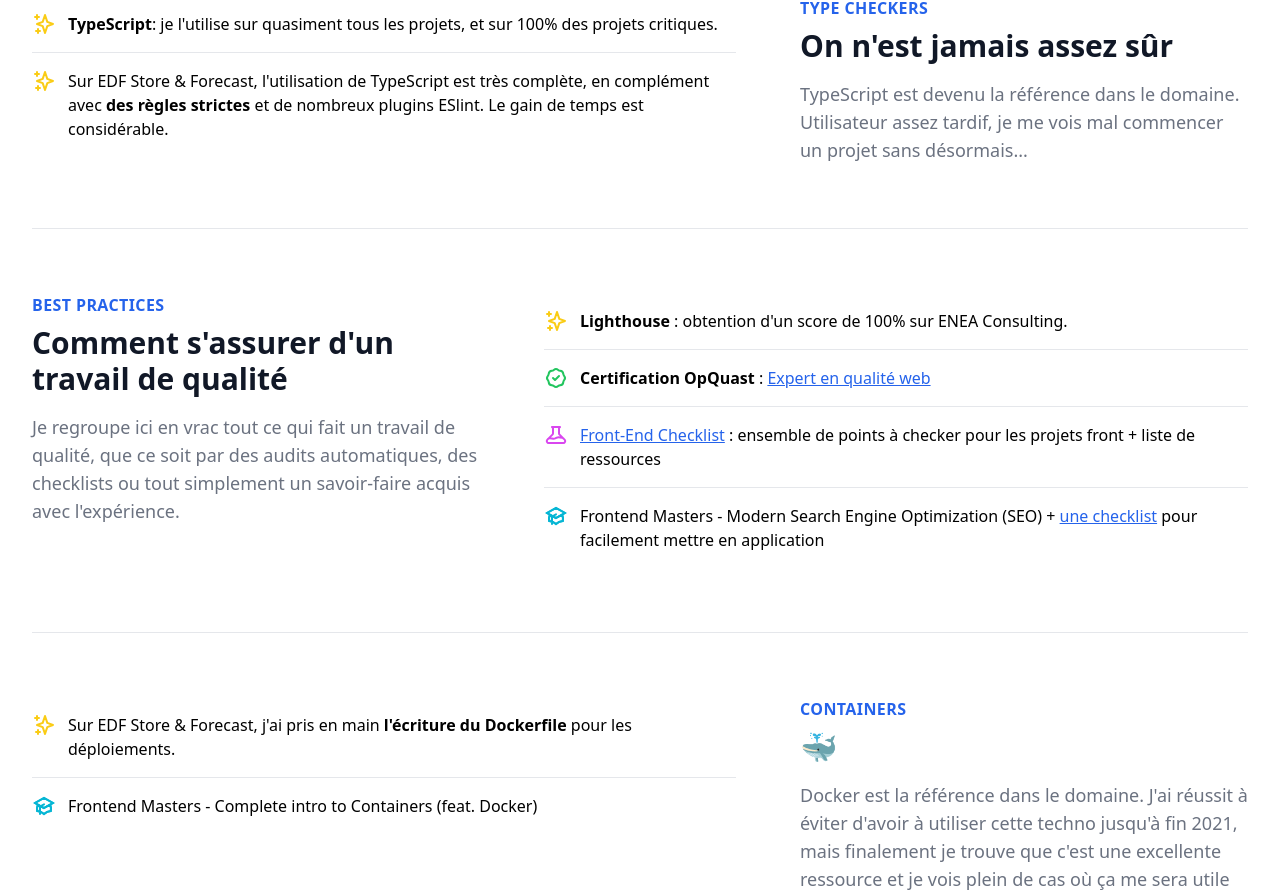
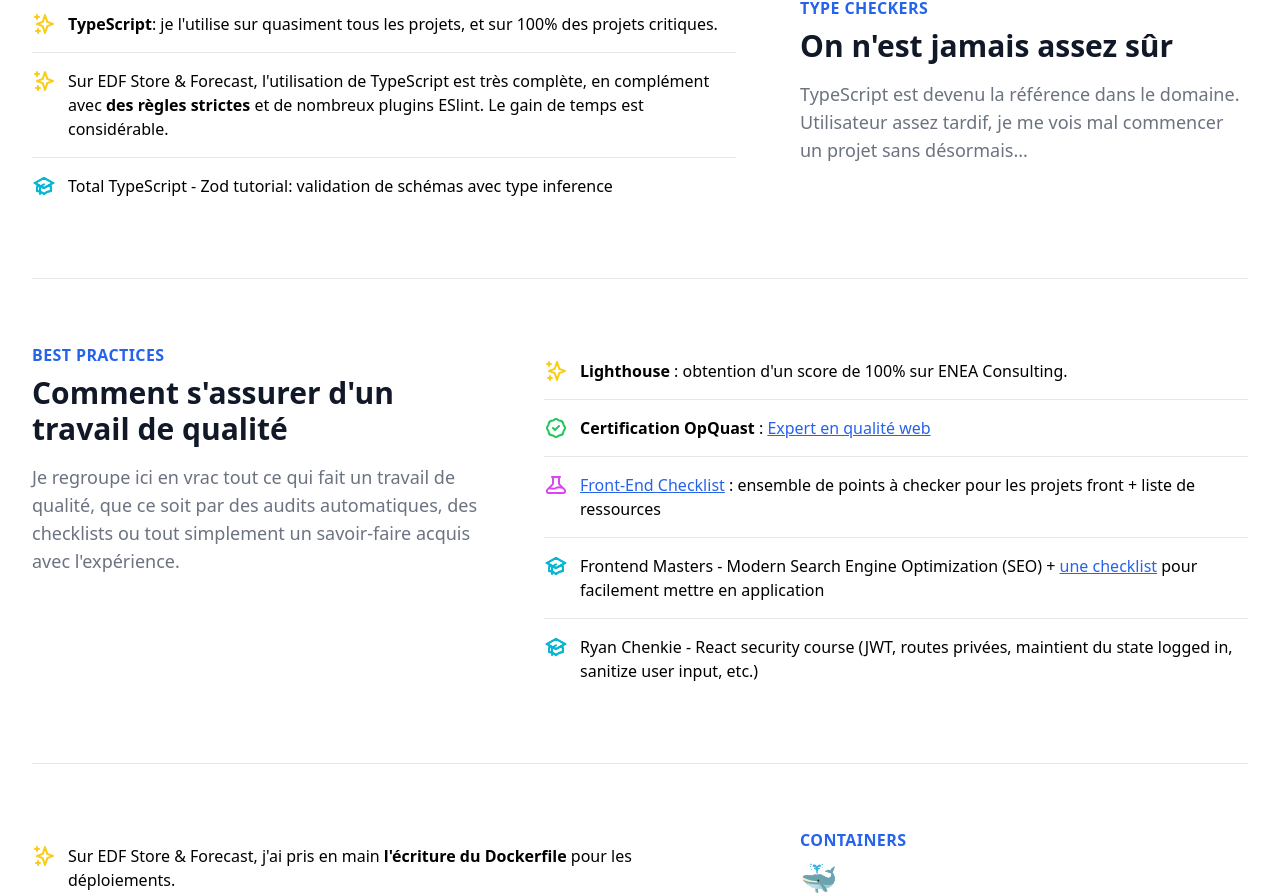
Before and after one commit to tidusia/thibaud-on-next, a Next.js app: page /competences in a window 1280 px wide. Shown: the part 5669-6565 px from the top of the page. Built offline with nearby package versions, Linux system fonts and the light colour scheme.

Commit message:
feat(competences): add more skills.

```diff
--- a/components/Roadmap/data.ts
+++ b/components/Roadmap/data.ts
@@ -273,6 +273,11 @@
         content:
           "Sur EDF Store & Forecast, l'utilisation de TypeScript est très complète, en complément avec **des règles strictes** et de nombreux plugins ESlint. Le gain de temps est considérable.",
       },
+      {
+        type: "formation",
+        content:
+          "Total TypeScript - Zod tutorial: validation de schémas avec type inference",
+      },
     ],
   },
   {
@@ -299,6 +304,11 @@
         type: "formation",
         content:
           "Frontend Masters - Modern Search Engine Optimization (SEO) + [une checklist](https://github.com/tidusia/seo-checklist-dev) pour facilement mettre en application",
+      },
+      {
+        type: "formation",
+        content:
+          "Ryan Chenkie - React security course (JWT, routes privées, maintient du state logged in, sanitize user input, etc.)",
       },
     ],
   },
```
